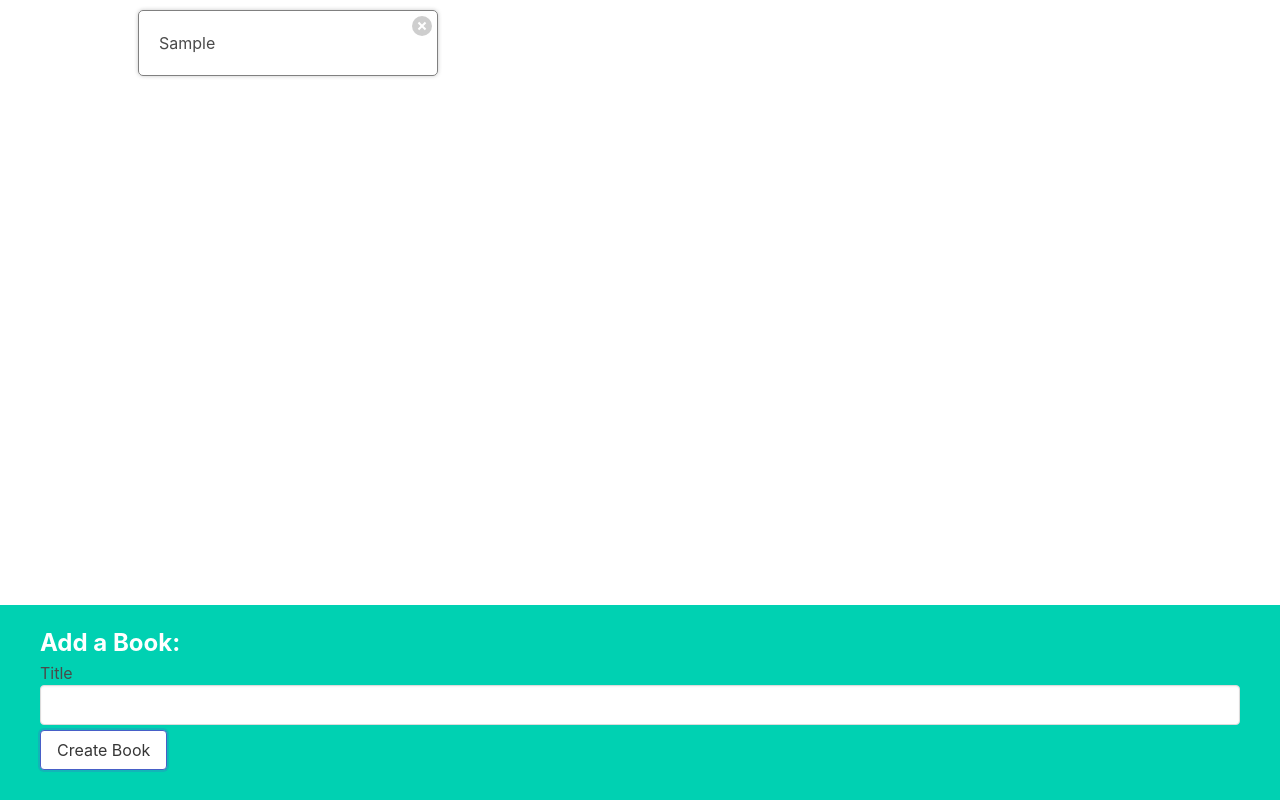
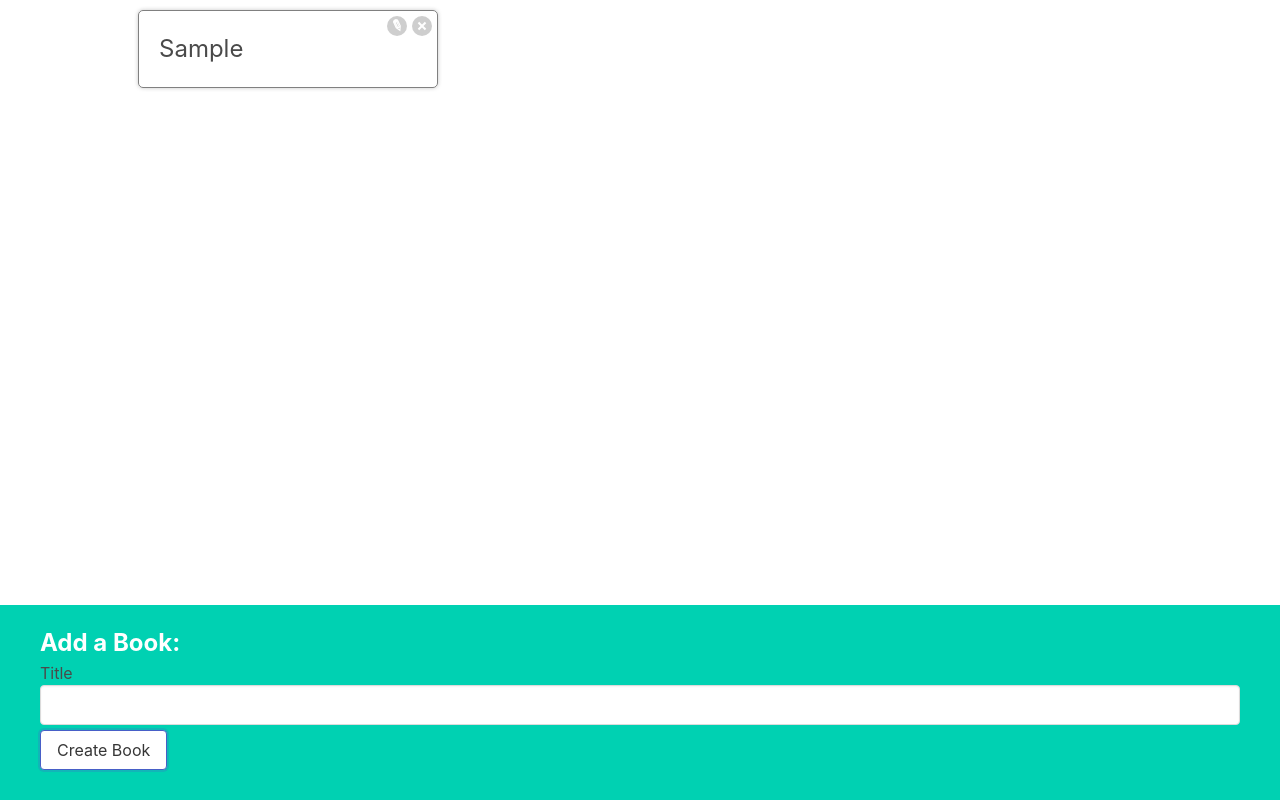
Before and after one commit to CyphrSylph/react-books, a React (Create React App) app: page / in a window 1280 px wide. Both pictures are taken after typing "Sample" into the empty fields and a click on the button "Create Book". Built offline with nearby package versions, Linux system fonts and the light colour scheme.

Commit message:
setup edit function to update books in list

```diff
--- a/src/components/BookEditor.js
+++ b/src/components/BookEditor.js
@@ -1,5 +1,27 @@
+import { useState } from 'react';
+
 function BookEditor() {
-    return <div> Book Editor </div>;
+    const [title, setTitle] = useState('');
+
+    const handleChange = (e) => {
+        setTitle(e.target.value);
+    };
+
+    const handleSubmit = (e) => {
+        e.preventDefault();
+
+        console.log("New tilte is: ", title);
+    };
+
+    return (
+        <form className="book-feature" onSubmit={handleSubmit}>
+            <label> Title </label>
+            <input className="input" value={title} onChange={handleChange} />
+            <button className="button is-primary">
+                Save
+            </button>
+        </form>
+    );
 }
 
 export default BookEditor;
--- a/src/components/BookFeature.js
+++ b/src/components/BookFeature.js
@@ -1,13 +1,30 @@
+import { useState } from 'react';
+import BookEditor from './BookEditor';
+
 function BookFeature({book, onDelete}) {
-    const handleClick = () => {
+    const [showEdit, setShowEdit] = useState(false);
+
+    const handleDeleteClick = () => {
         onDelete(book.id);
+    }
+
+    const handleEditClick = () => {
+        setShowEdit(!showEdit);
+    }
+
+    let content = <h3>{book.title}</h3>;
+    if(showEdit) {
+        content = <BookEditor />;
     }
 
     return (
         <div className="book-feature">
-            {book.title}
+            <div>{content}</div>
             <div className="actions">
-                <button className="delete" onClick={handleClick}>
+                <button className="edit" onClick={handleEditClick}>
+                    Edit
+                </button>
+                <button className="delete" onClick={handleDeleteClick}>
                     Delete
                 </button>
             </div>
```
